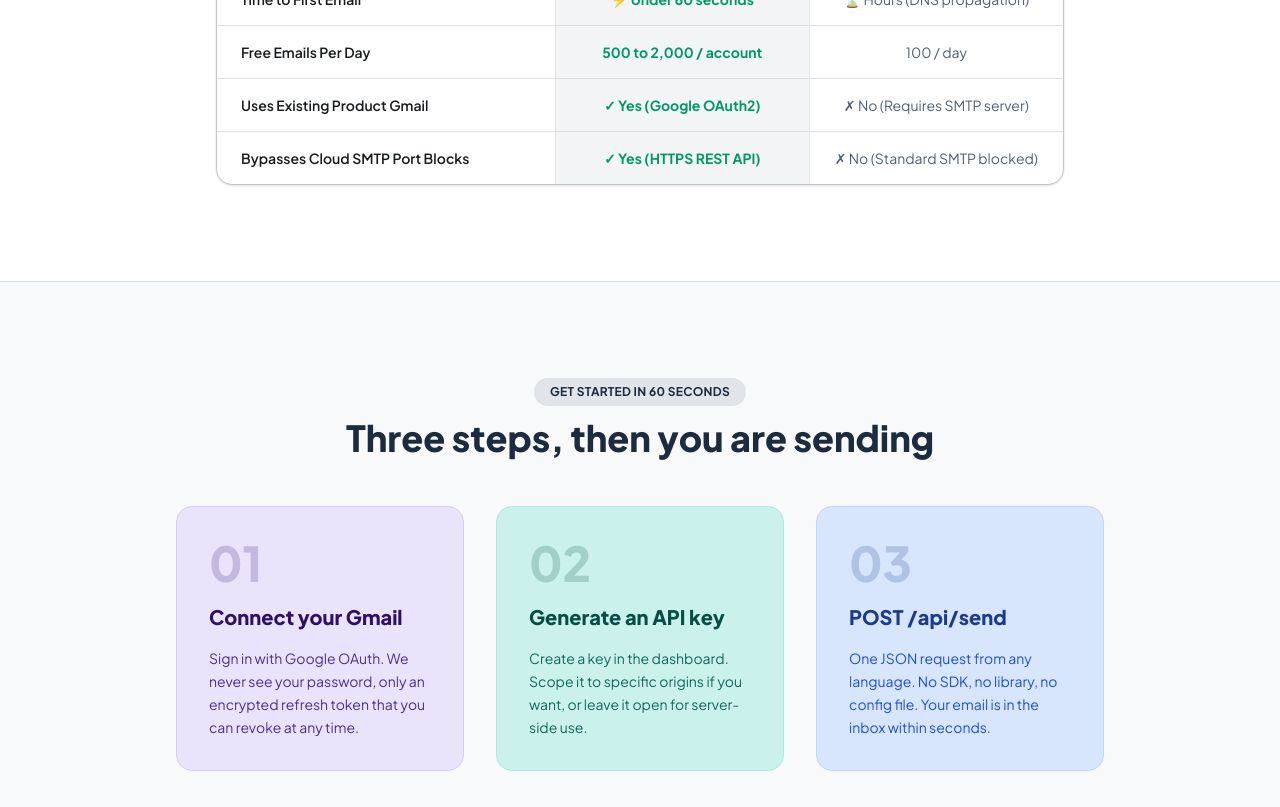
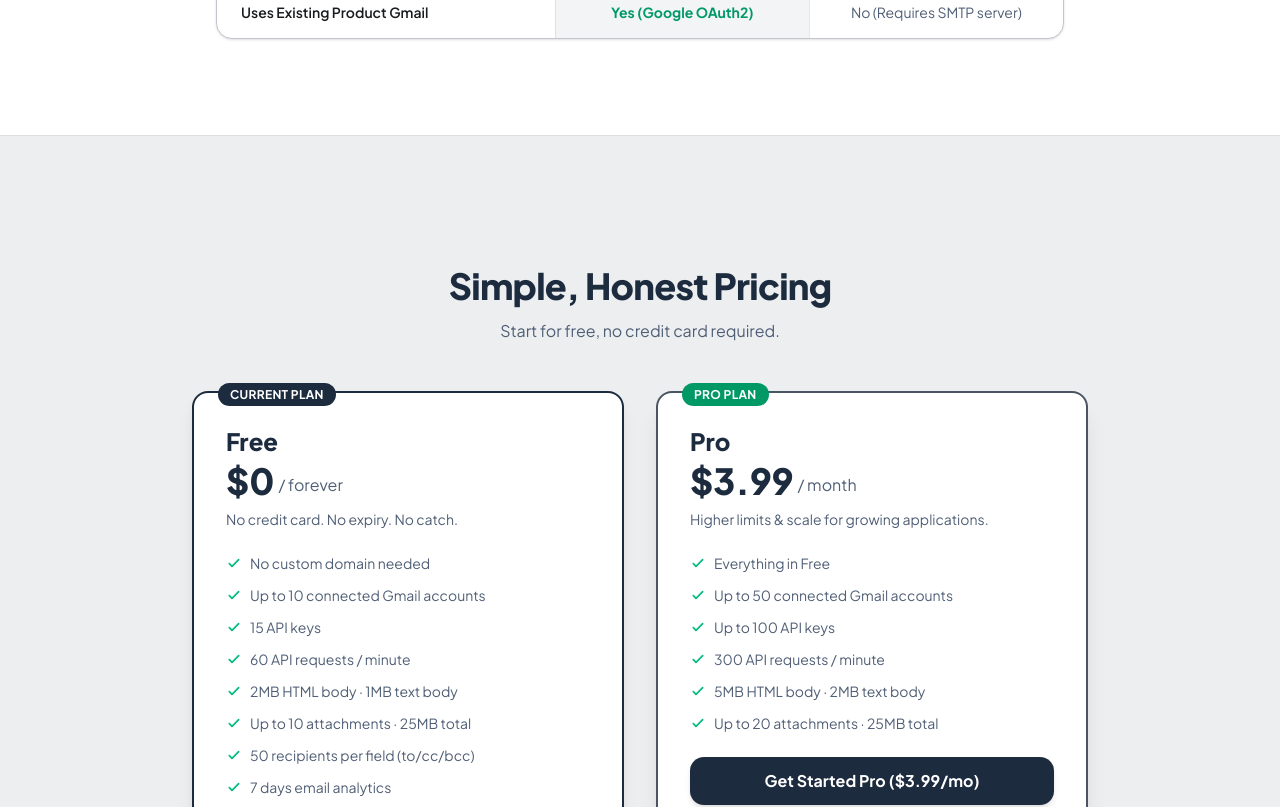
Before and after one commit to samueltuoyo15/send-liberty, a Next.js app: page / in a window 1280 px wide. Shown: the part 1120-1927 px from the top of the page. Built offline with nearby package versions, Linux system fonts and the light colour scheme.

Commit message:
feat(landing): update hero title, clean 3-row comparison table, move pricing after why sendlib

```diff
--- a/components/home/HomeClient.tsx
+++ b/components/home/HomeClient.tsx
@@ -56,7 +56,7 @@ export default function HomeClient() {
           <div className="max-w-7xl mx-auto px-margin-mobile md:px-margin-desktop pt-24 pb-xl md:pt-40 md:pb-32 grid md:grid-cols-2 gap-xl items-center relative z-10">
             <div className="space-y-lg">
               <h1 className="font-headline-lg-mobile md:font-headline-lg text-headline-lg-mobile md:text-headline-lg text-white font-extrabold drop-shadow-sm">
-                Zero-Config Email for Developers
+                Send Product Emails Without Verifying a Single Domain
               </h1>
               <p className="font-body-lg text-body-lg max-w-[500px] text-white/95 leading-relaxed drop-shadow-sm">
                 The fastest way for founders and devs to send transactional emails (welcome messages, password resets, receipts) using their product's existing Gmail account. Zero domains to verify. Zero SMTP server stress. Just connect and send.
@@ -155,45 +155,18 @@ export default function HomeClient() {
                   {[
                     {
                       feature: "Zero Domain Verification",
-                      sendlib: "✓ Instant (No domain needed)",
-                      sendlibGood: true,
-                      others: "✗ Required (DNS verification)",
-                      othersGood: false,
-                    },
-                    {
-                      feature: "Zero DNS / SPF / DKIM Setup",
-                      sendlib: "✓ None required",
-                      sendlibGood: true,
-                      others: "✗ Complex DNS record setup",
-                      othersGood: false,
-                    },
-                    {
-                      feature: "Time to First Email",
-                      sendlib: "⚡ Under 60 seconds",
-                      sendlibGood: true,
-                      others: "⏳ Hours (DNS propagation)",
-                      othersGood: false,
+                      sendlib: "Instant (No domain needed)",
+                      others: "Required (DNS verification)",
                     },
                     {
                       feature: "Free Emails Per Day",
                       sendlib: "500 to 2,000 / account",
-                      sendlibGood: true,
                       others: "100 / day",
-                      othersGood: false,
                     },
                     {
                       feature: "Uses Existing Product Gmail",
-                      sendlib: "✓ Yes (Google OAuth2)",
-                      sendlibGood: true,
-                      others: "✗ No (Requires SMTP server)",
-                      othersGood: false,
-                    },
-                    {
-                      feature: "Bypasses Cloud SMTP Port Blocks",
-                      sendlib: "✓ Yes (HTTPS REST API)",
-                      sendlibGood: true,
-                      others: "✗ No (Standard SMTP blocked)",
-                      othersGood: false,
+                      sendlib: "Yes (Google OAuth2)",
+                      others: "No (Requires SMTP server)",
                     },
                   ].map((row) => (
                     <tr key={row.feature} className="hover:bg-surface-container-lowest/50 transition-colors">
@@ -208,6 +181,97 @@ export default function HomeClient() {
                   ))}
                 </tbody>
               </table>
+            </div>
+          </div>
+        </section>
+
+        {/* Pricing Section */}
+        <section className="w-full py-xl md:py-32 bg-surface-container border-b border-outline-variant/60" id="pricing">
+          <div className="max-w-7xl mx-auto px-margin-mobile md:px-margin-desktop">
+            <div className="text-center mb-12 space-y-3">
+              <h2 className="font-headline-lg text-headline-lg text-primary-sendlib font-extrabold">Simple, Honest Pricing</h2>
+              <p className="text-secondary font-body-lg max-w-2xl mx-auto">Start for free, no credit card required.</p>
+            </div>
+
+            <div className="grid md:grid-cols-2 gap-8 max-w-4xl mx-auto items-start">
+
+              {/* Free Card */}
+              <div className="rounded-2xl border-2 border-primary-sendlib bg-white shadow-lg p-8 flex flex-col gap-6 relative">
+                {(!user || user.plan !== "pro") && (
+                  <div className="absolute -top-3 left-6">
+                    <span className="bg-primary-sendlib text-white text-xs font-bold px-3 py-1 rounded-full tracking-wide">CURRENT PLAN</span>
+                  </div>
+                )}
+                <div>
+                  <h3 className="text-2xl font-extrabold text-primary-sendlib">Free</h3>
+                  <div className="flex items-end gap-1 mt-1">
+                    <span className="text-4xl font-extrabold text-primary-sendlib">$0</span>
+                    <span className="text-secondary mb-1">/ forever</span>
+                  </div>
+                  <p className="text-sm text-secondary mt-2">No credit card. No expiry. No catch.</p>
+                </div>
+                <ul className="space-y-3 text-sm text-secondary flex-1">
+                  {[
+                    "No custom domain needed",
+                    "Up to 10 connected Gmail accounts",
+                    "15 API keys",
+                    "60 API requests / minute",
+                    "2MB HTML body · 1MB text body",
+                    "Up to 10 attachments · 25MB total",
+                    "50 recipients per field (to/cc/bcc)",
+                    "7 days email analytics",
+                  ].map((f) => (
+                    <li key={f} className="flex items-start gap-2">
+                      <svg className="w-4 h-4 mt-0.5 text-emerald-500 shrink-0" fill="none" viewBox="0 0 24 24" stroke="currentColor" strokeWidth={2.5}><path strokeLinecap="round" strokeLinejoin="round" d="M5 13l4 4L19 7" /></svg>
+                      {f}
+                    </li>
+                  ))}
+                </ul>
+                <Link
+                  href="/login"
+                  className="block w-full text-center bg-primary-sendlib hover:bg-primary-sendlib/90 text-white font-bold py-3 rounded-xl transition-all active:scale-95"
+                >
+                  Get Started Free
+                </Link>
+              </div>
+
+              {/* Pro Card */}
+              <div className="rounded-2xl border-2 border-primary-sendlib/80 bg-white shadow-xl p-8 flex flex-col gap-6 relative">
+                <div className="absolute -top-3 left-6">
+                  <span className="bg-emerald-600 text-white text-xs font-bold px-3 py-1 rounded-full tracking-wide">{user?.plan === "pro" ? "CURRENT PLAN" : "PRO PLAN"}</span>
+                </div>
+
+                <div>
+                  <h3 className="text-2xl font-extrabold text-primary-sendlib">Pro</h3>
+                  <div className="flex items-end gap-1 mt-1">
+                    <span className="text-4xl font-extrabold text-primary-sendlib">$3.99</span>
+                    <span className="text-secondary mb-1">/ month</span>
+                  </div>
+                  <p className="text-sm text-secondary mt-2">Higher limits & scale for growing applications.</p>
+                </div>
+                <ul className="space-y-3 text-sm text-secondary flex-1">
+                  {[
+                    "Everything in Free",
+                    "Up to 50 connected Gmail accounts",
+                    "Up to 100 API keys",
+                    "300 API requests / minute",
+                    "5MB HTML body · 2MB text body",
+                    "Up to 20 attachments · 25MB total",
+                  ].map((f) => (
+                    <li key={f} className="flex items-start gap-2">
+                      <svg className="w-4 h-4 mt-0.5 text-emerald-500 shrink-0" fill="none" viewBox="0 0 24 24" stroke="currentColor" strokeWidth={2.5}><path strokeLinecap="round" strokeLinejoin="round" d="M5 13l4 4L19 7" /></svg>
+                      {f}
+                    </li>
+                  ))}
+                </ul>
+                <Link
+                  href={user ? "/dashboard/settings" : "/login"}
+                  className="block w-full text-center bg-primary-sendlib hover:bg-primary-sendlib/90 text-white font-bold py-3 rounded-xl transition-all active:scale-95 shadow-md"
+                >
+                  {user?.plan === "pro" ? "Manage Subscription" : user ? "Upgrade to Pro ($3.99/mo)" : "Get Started Pro ($3.99/mo)"}
+                </Link>
+              </div>
+
             </div>
           </div>
         </section>
@@ -337,96 +401,7 @@ export default function HomeClient() {
           </div>
         </section>
 
-        {/* Pricing Section */}
-        <section className="w-full py-xl md:py-32 bg-surface-container" id="pricing">
-          <div className="max-w-7xl mx-auto px-margin-mobile md:px-margin-desktop">
-            <div className="text-center mb-12 space-y-3">
-              <h2 className="font-headline-lg text-headline-lg text-primary-sendlib font-extrabold">Simple, Honest Pricing</h2>
-              <p className="text-secondary font-body-lg max-w-2xl mx-auto">Start for free, no credit card required.</p>
-            </div>
 
-            <div className="grid md:grid-cols-2 gap-8 max-w-4xl mx-auto items-start">
-
-              {/* Free Card */}
-              <div className="rounded-2xl border-2 border-primary-sendlib bg-white shadow-lg p-8 flex flex-col gap-6 relative">
-                {(!user || user.plan !== "pro") && (
-                  <div className="absolute -top-3 left-6">
-                    <span className="bg-primary-sendlib text-white text-xs font-bold px-3 py-1 rounded-full tracking-wide">CURRENT PLAN</span>
-                  </div>
-                )}
-                <div>
-                  <h3 className="text-2xl font-extrabold text-primary-sendlib">Free</h3>
-                  <div className="flex items-end gap-1 mt-1">
-                    <span className="text-4xl font-extrabold text-primary-sendlib">$0</span>
-                    <span className="text-secondary mb-1">/ forever</span>
-                  </div>
-                  <p className="text-sm text-secondary mt-2">No credit card. No expiry. No catch.</p>
-                </div>
-                <ul className="space-y-3 text-sm text-secondary flex-1">
-                  {[
-                    "No custom domain needed",
-                    "Up to 10 connected Gmail accounts",
-                    "15 API keys",
-                    "60 API requests / minute",
-                    "2MB HTML body · 1MB text body",
-                    "Up to 10 attachments · 25MB total",
-                    "50 recipients per field (to/cc/bcc)",
-                    "7 days email analytics",
-                  ].map((f) => (
-                    <li key={f} className="flex items-start gap-2">
-                      <svg className="w-4 h-4 mt-0.5 text-emerald-500 shrink-0" fill="none" viewBox="0 0 24 24" stroke="currentColor" strokeWidth={2.5}><path strokeLinecap="round" strokeLinejoin="round" d="M5 13l4 4L19 7" /></svg>
-                      {f}
-                    </li>
-                  ))}
-                </ul>
-                <Link
-                  href="/login"
-                  className="block w-full text-center bg-primary-sendlib hover:bg-primary-sendlib/90 text-white font-bold py-3 rounded-xl transition-all active:scale-95"
-                >
-                  Get Started Free
-                </Link>
-              </div>
-
-              {/* Pro Card */}
-              <div className="rounded-2xl border-2 border-primary-sendlib/80 bg-white shadow-xl p-8 flex flex-col gap-6 relative">
-                <div className="absolute -top-3 left-6">
-                  <span className="bg-emerald-600 text-white text-xs font-bold px-3 py-1 rounded-full tracking-wide">{user?.plan === "pro" ? "CURRENT PLAN" : "PRO PLAN"}</span>
-                </div>
-
-                <div>
-                  <h3 className="text-2xl font-extrabold text-primary-sendlib">Pro</h3>
-                  <div className="flex items-end gap-1 mt-1">
-                    <span className="text-4xl font-extrabold text-primary-sendlib">$3.99</span>
-                    <span className="text-secondary mb-1">/ month</span>
-                  </div>
-                  <p className="text-sm text-secondary mt-2">Higher limits & scale for growing applications.</p>
-                </div>
-                <ul className="space-y-3 text-sm text-secondary flex-1">
-                  {[
-                    "Everything in Free",
-                    "Up to 50 connected Gmail accounts",
-                    "Up to 100 API keys",
-                    "300 API requests / minute",
-                    "5MB HTML body · 2MB text body",
-                    "Up to 20 attachments · 25MB total",
-                  ].map((f) => (
-                    <li key={f} className="flex items-start gap-2">
-                      <svg className="w-4 h-4 mt-0.5 text-emerald-500 shrink-0" fill="none" viewBox="0 0 24 24" stroke="currentColor" strokeWidth={2.5}><path strokeLinecap="round" strokeLinejoin="round" d="M5 13l4 4L19 7" /></svg>
-                      {f}
-                    </li>
-                  ))}
-                </ul>
-                <Link
-                  href={user ? "/dashboard/settings" : "/login"}
-                  className="block w-full text-center bg-primary-sendlib hover:bg-primary-sendlib/90 text-white font-bold py-3 rounded-xl transition-all active:scale-95 shadow-md"
-                >
-                  {user?.plan === "pro" ? "Manage Subscription" : user ? "Upgrade to Pro ($3.99/mo)" : "Get Started Pro ($3.99/mo)"}
-                </Link>
-              </div>
-
-            </div>
-          </div>
-        </section>
 
         {/* CTA Section */}
         <section className="w-full relative py-xl md:py-32 mt-xl overflow-hidden bg-[#1d2b3e]">
```
